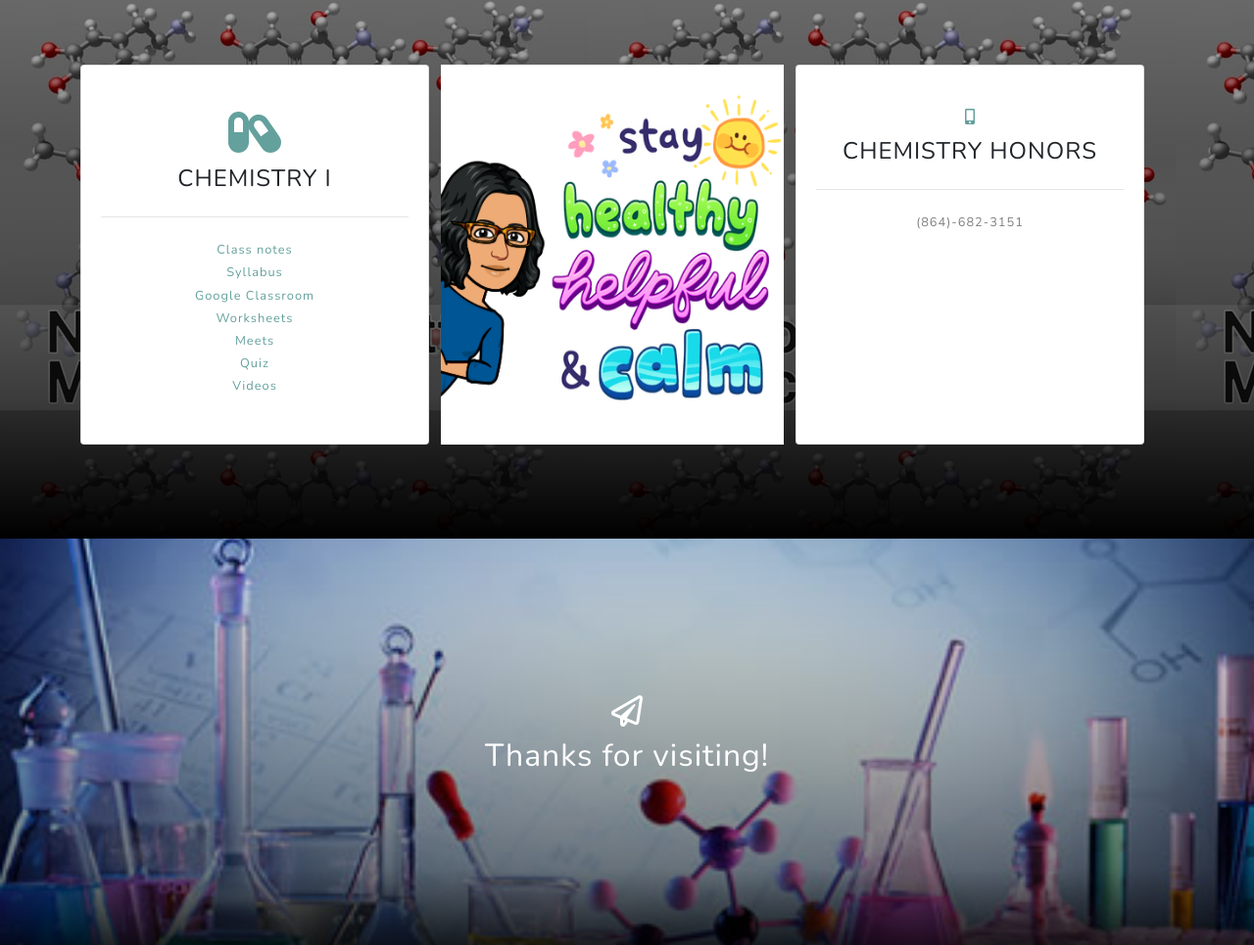
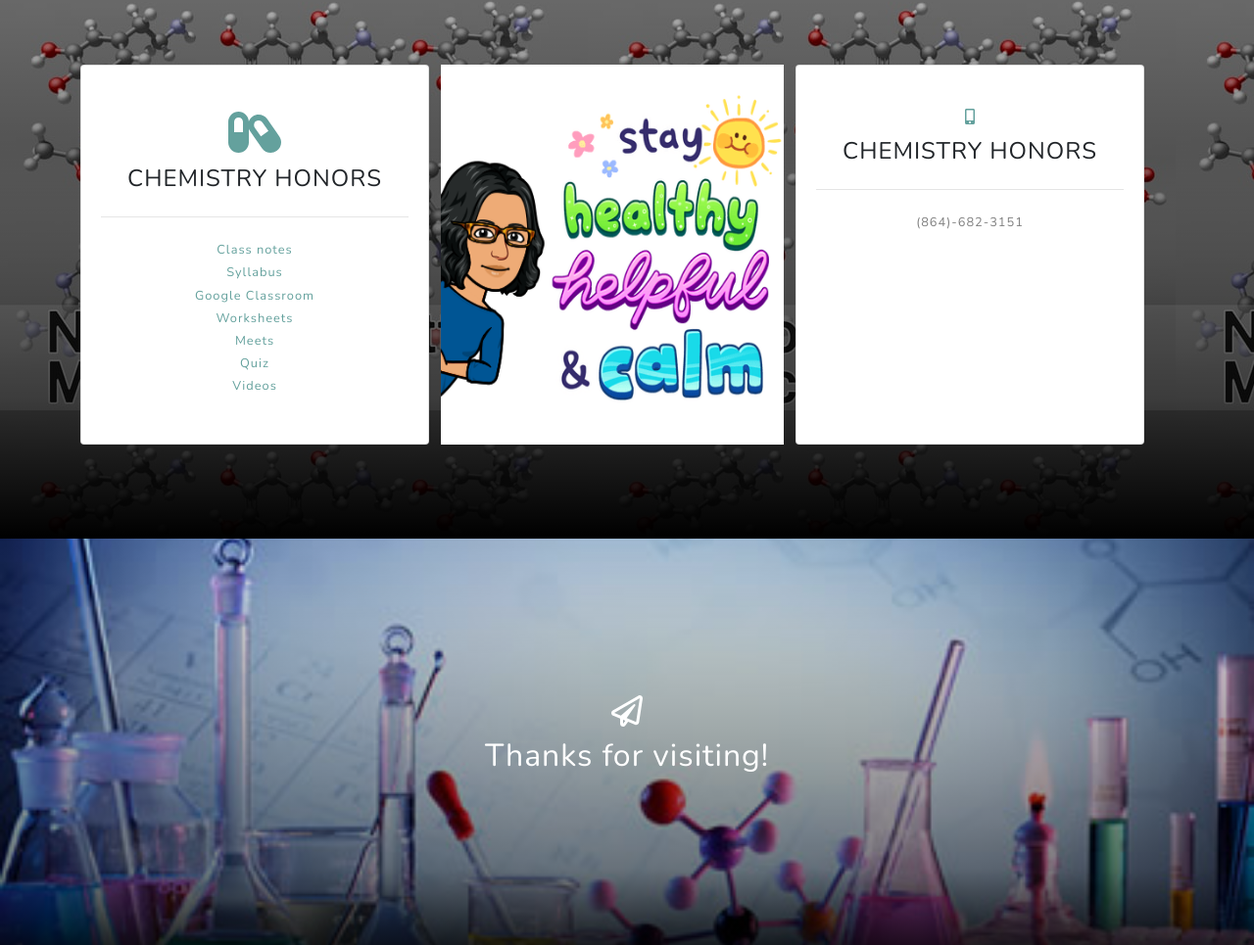
Before and after one commit to ayaana2307/mrs.shaikschemistry, a plain HTML site: page index.html in a window 1280 px wide. Shown: the part 4945-5910 px from the top of the page at 98% size. Drawn offline with nearby package versions, Linux system fonts and the light colour scheme.

Commit message:
Update index.html

```diff
--- a/index.html
+++ b/index.html
@@ -206,7 +206,7 @@
                         <div class="card py-4 h-100">
                             <div class="card-body text-center">
                                 <i class="fas fa-3x fa-capsules text-primary mb-2"></i>
-                                <h4 class="text-uppercase m-0">Chemistry I</h4>
+                                <h4 class="text-uppercase m-0">Chemistry Honors</h4>
                                 <hr class="my-4" />
 
                                 <div class="small text-black-50 mb-1"><a href="#!">Class notes</a></div>
```
